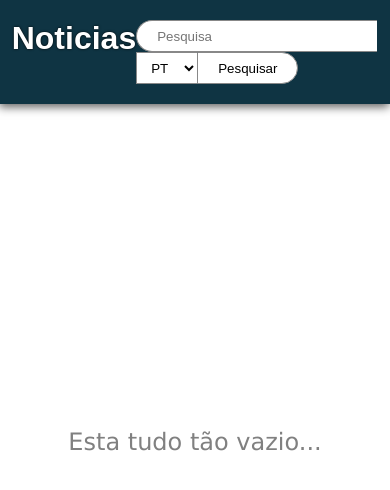
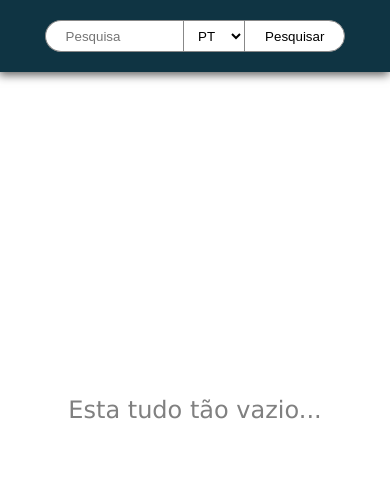
Before and after one commit to Lucas-Winicius/news-app, a Vue app: page / in a window 390 px wide. Shown: the top 490 px of the page. Built offline with nearby package versions, Linux system fonts and the light colour scheme.

Commit message:
Responsividade do header adicionada

```diff
--- a/src/components/HeaderComponent.vue
+++ b/src/components/HeaderComponent.vue
@@ -80,4 +80,24 @@
   margin-right: 3vw;
 }
 
+@media screen and (max-width: 635px) {
+  h1 {
+    display: none;
+  }
+
+  header {
+    justify-content: space-around;
+  }
+
+  button {
+    margin-right: 0px;
+  }
+}
+
+@media screen and (max-width: 420px) {
+  input {
+    width: 25vw;
+  }
+}
+
 </style>
```
